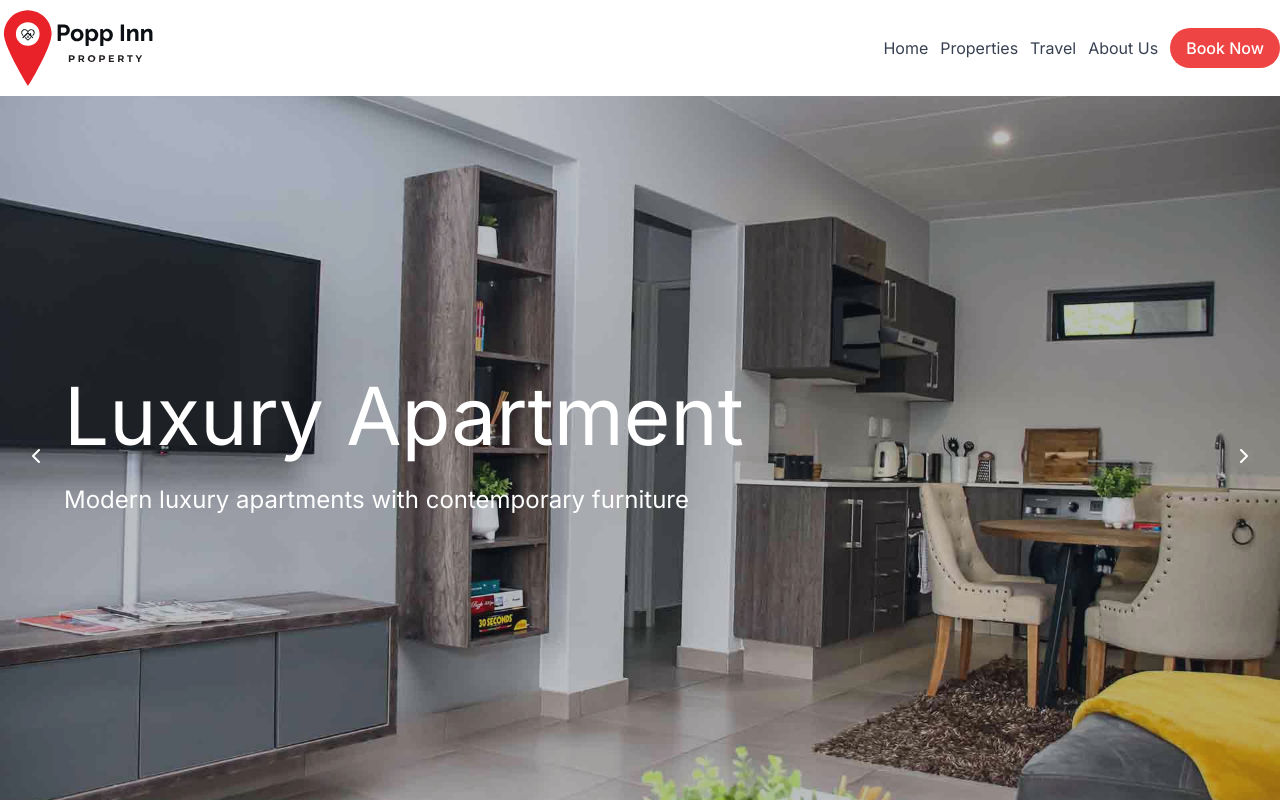
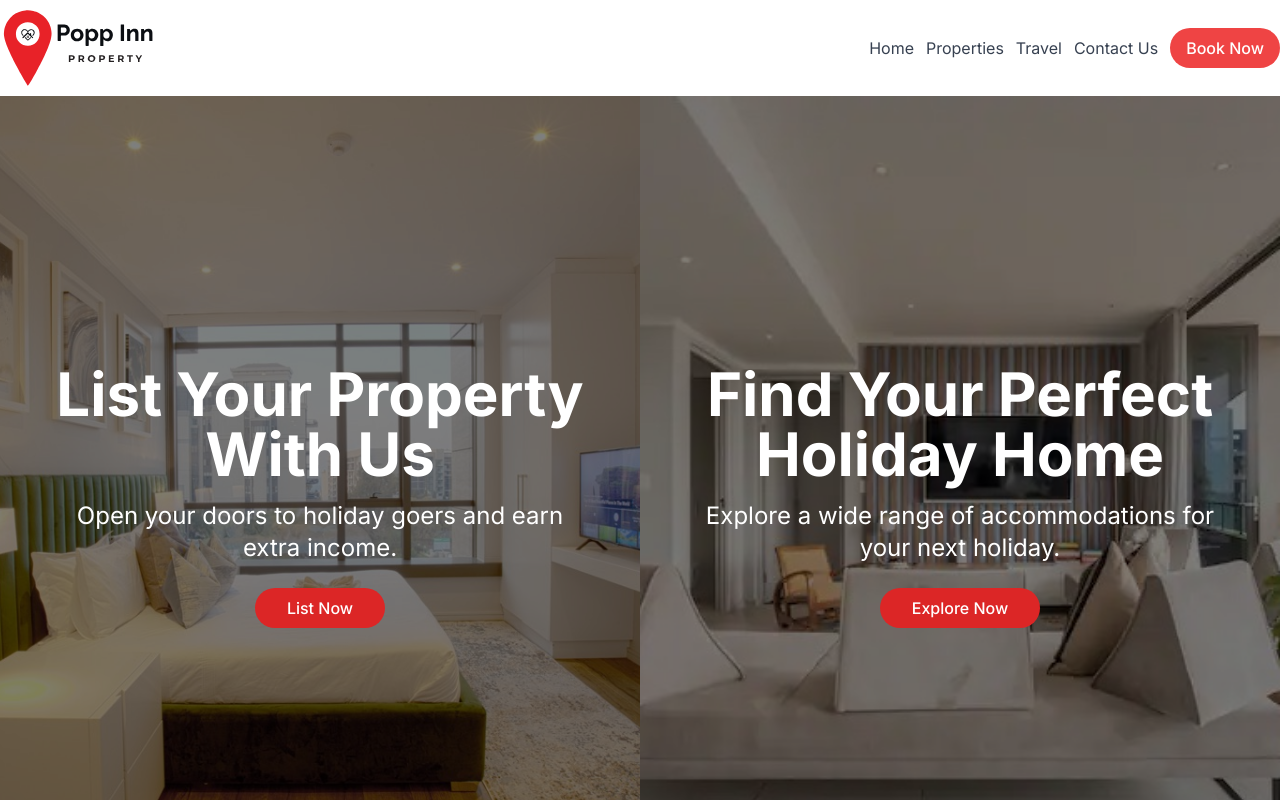
Before and after one commit to PhilaniNcube/new-poppin, a Next.js app: page / in a window 1280 px wide. Shown: the top 800 px of the page. Built offline with nearby package versions, Linux system fonts and the light colour scheme; no server answers.

Commit message:
contact us page

```diff
--- /dev/null
+++ b/app/contact/page.tsx
@@ -0,0 +1,62 @@
+/**
+ * v0 by Vercel.
+ * @see https://v0.dev/t/GdO2bM6oE2D
+ */
+import { Button } from "@/components/ui/button";
+
+export default function Component() {
+  return (
+    <section className="relative flex flex-col items-center justify-center w-full h-screen bg-gray-100 dark:bg-gray-900">
+      <h1 className="text-4xl font-bold text-center sm:text-5xl md:text-6xl text-gray-800 dark:text-gray-100">
+        Contact Us
+      </h1>
+      <p className="max-w-lg mt-4 text-xl text-center md:text-2xl text-gray-600 dark:text-gray-300">
+        Have any questions or concerns? We are here to help!
+      </p>
+      <div className="mt-6 w-full max-w-md mx-auto">
+        <form className="grid grid-cols-1 gap-6">
+          <label className="block">
+            <span className="text-gray-700 dark:text-gray-300">Full Name</span>
+            <input
+              className="mt-1 block w-full rounded-md bg-gray-100 dark:bg-gray-800 border-gray-300 dark:border-gray-700"
+              placeholder="John Doe"
+              type="text"
+            />
+          </label>
+          <label className="block">
+            <span className="text-gray-700 dark:text-gray-300">
+              Email Address
+            </span>
+            <input
+              className="mt-1 block w-full rounded-md bg-gray-100 dark:bg-gray-800 border-gray-300 dark:border-gray-700"
+              placeholder="john@example.com"
+              type="email"
+            />
+          </label>
+          <label className="block">
+            <span className="text-gray-700 dark:text-gray-300">Message</span>
+            <textarea
+              className="mt-1 block w-full rounded-md bg-gray-100 dark:bg-gray-800 border-gray-300 dark:border-gray-700"
+              placeholder="Type your message..."
+              rows={3}
+            />
+          </label>
+          <Button
+            className="w-full px-6 py-3 text-base font-medium text-white bg-red-600 hover:bg-red-400 rounded-full"
+            variant="default"
+          >
+            Submit
+          </Button>
+        </form>
+      </div>
+      <div className="mt-6 text-center">
+        <p className="text-base text-gray-600 dark:text-gray-400">
+          Or you can reach us directly at
+          <a className="underline text-blue-500 hover:text-blue-400" href="#">
+            bookings@poppinn.co.za
+          </a>
+        </p>
+      </div>
+    </section>
+  );
+}
--- a/app/page.tsx
+++ b/app/page.tsx
@@ -1,5 +1,6 @@
 import Bryanston from '@/components/Bryanston';
 import ContactForm from '@/components/ContactForm';
+import HomeHero from '@/components/HomeHero';
 import HomeSectionOne from '@/components/HomeSectionOne';
 import HomeSectionTwo from '@/components/HomeSectionTwo';
 import Slides from '@/components/Slides'
@@ -8,7 +9,7 @@ import Slides from '@/components/Slides'
 export default function Home() {
   return (
     <main className="">
-      <Slides />
+      <HomeHero />
       <HomeSectionOne />
       <Bryanston />
       <HomeSectionTwo />
--- /dev/null
+++ b/components/HomeHero.tsx
@@ -0,0 +1,67 @@
+/**
+ * v0 by Vercel.
+ * @see https://v0.dev/t/wH9eaq2dZ0f
+ */
+import { Button } from "@/components/ui/button";
+import Image from "next/image";
+
+export default function HomeHero() {
+  return (
+    <section className="relative grid grid-cols-2 w-full h-screen">
+      <div className="relative">
+        <Image
+          alt="Holiday Rental"
+          className="absolute inset-0 object-cover w-full h-full"
+          height="1080"
+          src="/images/masingita_towers/main_bedroom_2.jpeg"
+          style={{
+            aspectRatio: "960/1080",
+            objectFit: "cover",
+          }}
+          width="960"
+        />
+        <div className="absolute inset-0 flex flex-col items-center justify-center px-6 text-center text-white bg-black bg-opacity-50">
+          <h1 className="text-4xl font-bold sm:text-5xl md:text-6xl">
+            List Your Property With Us
+          </h1>
+          <p className="max-w-lg mt-4 text-xl md:text-2xl">
+            Open your doors to holiday goers and earn extra income.
+          </p>
+          <Button
+            className="mt-6 px-8 py-3 text-base font-medium text-white bg-red-600 hover:bg-red-400 rounded-full"
+            variant="secondary"
+          >
+            List Now
+          </Button>
+        </div>
+      </div>
+      <div className="relative">
+        <Image
+          alt="Find Accommodation"
+          className="absolute inset-0 object-cover w-full h-full"
+          height="1080"
+          src="/images/masingita_towers_two/image_20.JPG"
+          style={{
+            aspectRatio: "960/1080",
+            objectFit: "cover",
+          }}
+          width="960"
+        />
+        <div className="absolute inset-0 flex flex-col items-center justify-center px-6 text-center text-white bg-black bg-opacity-50">
+          <h1 className="text-4xl font-bold sm:text-5xl md:text-6xl">
+            Find Your Perfect Holiday Home
+          </h1>
+          <p className="max-w-lg mt-4 text-xl md:text-2xl">
+            Explore a wide range of accommodations for your next holiday.
+          </p>
+          <Button
+            className="mt-6 px-8 py-3 text-base font-medium text-white bg-red-600 hover:bg-red-400 rounded-full"
+            variant="secondary"
+          >
+            Explore Now
+          </Button>
+        </div>
+      </div>
+    </section>
+  );
+}
--- a/components/Navbar.tsx
+++ b/components/Navbar.tsx
@@ -34,9 +34,9 @@ const Navbar = () => {
           <Link href="/">Home</Link>
           <Link href="/properties">Properties</Link>
           <Link href="/travel">Travel</Link>
-          <Link href="/about">About Us</Link>
+          <Link href="/contact">Contact Us</Link>
 
-          <Link href="/properties/bryanston" passHref>
+          <Link href="/properties" passHref>
             <Button className="text-white font-montBold text-md bg-red-500 px-4 py-2 rounded-full">
               Book Now
             </Button>
@@ -119,14 +119,14 @@ const Navbar = () => {
               Travel
             </Link>
             <Link
-              href="/about"
+              href="/contact"
               onClick={() => setShow(false)}
               className="block rounded-lg py-2 px-4 text-sm hover:bg-gray-100 hover:shadow"
             >
-              About Us
+              Contact Us
             </Link>
             <Link
-              href="/properties/bryanston"
+              href="/properties"
               className="block rounded-lg bg-red-500 py-2 px-4 text-sm text-white hover:bg-gray-400"
             >
               Book Now
```
Also changed, not shown: properties.ts (+12 -8 lines).
